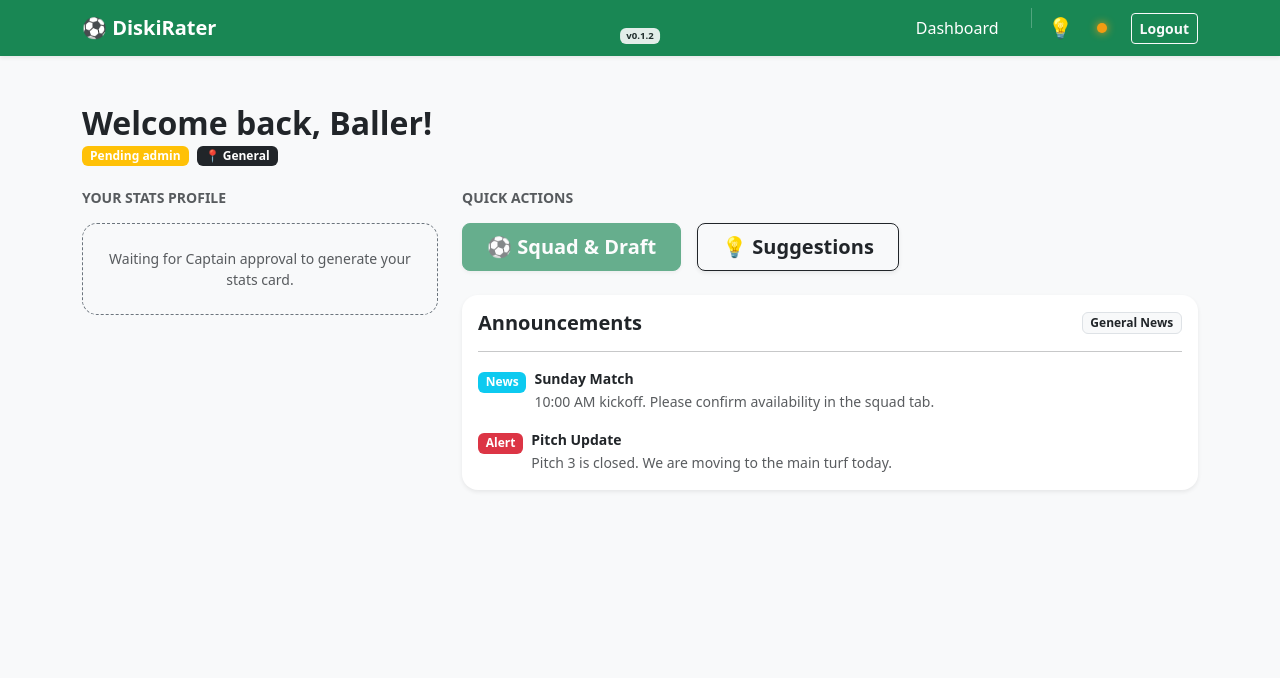
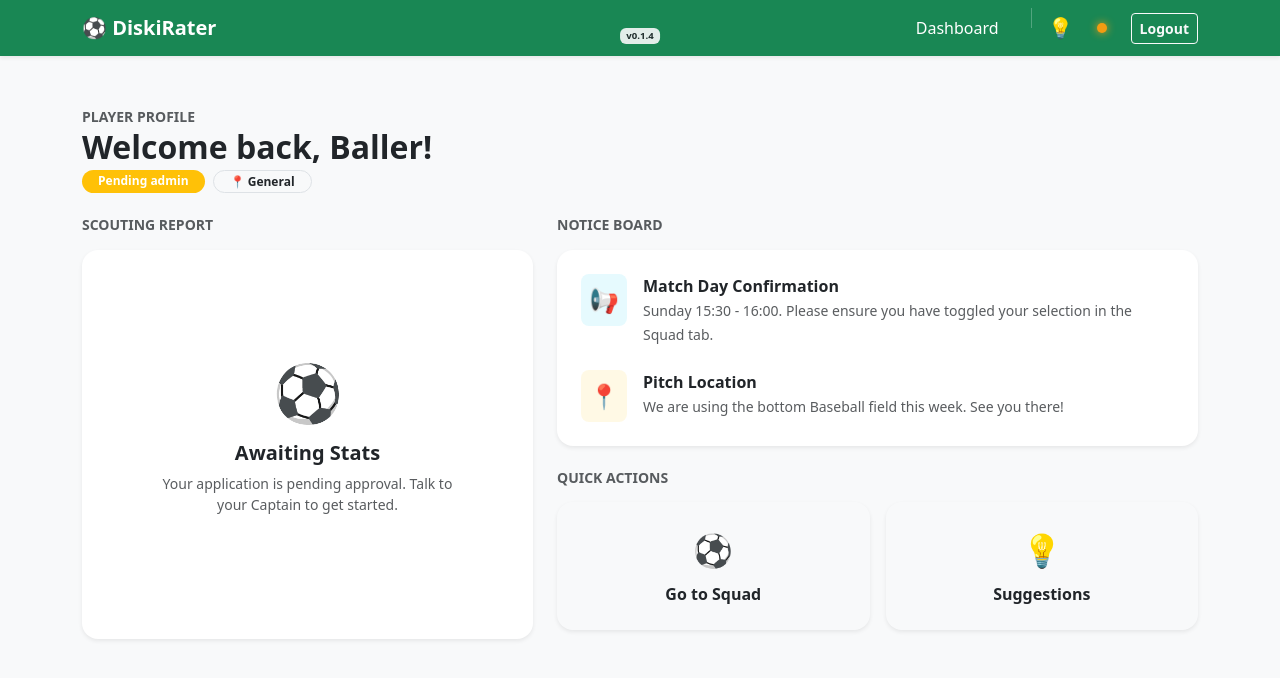
Before and after one commit to ares27/diski-rater, a React (Vite) app: page /home in a window 1280 px wide. Shown: the top 678 px of the page. Built offline with nearby package versions, Linux system fonts and the light colour scheme; no server answers; sample sign-in values are in the browser's storage.

Commit message:
update app

```diff
--- a/dev-dist/sw.js
+++ b/dev-dist/sw.js
@@ -82,7 +82,7 @@ define(['./workbox-7a5e81cd'], (function (workbox) { 'use strict';
    */
   workbox.precacheAndRoute([{
     "url": "index.html",
-    "revision": "0.5nd546o3q2g"
+    "revision": "0.8uvs5bek98o"
   }], {});
   workbox.cleanupOutdatedCaches();
   workbox.registerRoute(new workbox.NavigationRoute(workbox.createHandlerBoundToURL("index.html"), {
--- a/package.json
+++ b/package.json
@@ -1,7 +1,7 @@
 {
   "name": "diski-rater",
   "private": true,
-  "version": "0.1.2",
+  "version": "0.1.4",
   "type": "module",
   "engines": {
     "node": ">=20.0.0"
--- /dev/null
+++ b/src/components/StatHero.tsx
@@ -0,0 +1,104 @@
+import { Card, Row, Col, ProgressBar, Badge } from "react-bootstrap";
+
+interface StatHeroProps {
+  player: any;
+  report: {
+    archetype: string;
+    analysis: string;
+    overall: number;
+  };
+}
+
+export const StatHero = ({ player, report }: StatHeroProps) => {
+  const stats = [
+    { label: "Pace", value: player.ratings?.pace || 0, color: "success" },
+    {
+      label: "Technical",
+      value: player.ratings?.technical || 0,
+      color: "info",
+    },
+    {
+      label: "Physical",
+      value: player.ratings?.physical || 0,
+      color: "warning",
+    },
+    {
+      label: "Reliability",
+      value: player.ratings?.reliability || 0,
+      color: "danger",
+    },
+  ];
+
+  return (
+    <Card
+      className="border-0 shadow-lg overflow-hidden"
+      style={{ borderRadius: "20px" }}
+    >
+      {/* Top Section: Identity */}
+      <div className="bg-dark text-white p-4 text-center">
+        <Badge bg="success" className="mb-2 px-3 rounded-pill">
+          {report.archetype}
+        </Badge>
+        <h1 className="display-4 fw-bold mb-0">{report.overall}</h1>
+        <p className="text-uppercase tracking-widest small opacity-75">
+          Overall Rating
+        </p>
+      </div>
+
+      <Card.Body className="p-4">
+        <div className="mb-4">
+          <h5 className="fw-bold mb-1">Scout Analysis</h5>
+          <p className="text-muted small italic">"{report.analysis}"</p>
+        </div>
+
+        {/* Detailed Stats Bars */}
+        <Row className="g-3">
+          {stats.map((stat) => (
+            <Col xs={6} key={stat.label}>
+              <div className="d-flex justify-content-between mb-1">
+                <span className="small fw-bold">{stat.label}</span>
+                <span className="small fw-bold">{stat.value}</span>
+              </div>
+              <ProgressBar
+                variant={stat.color}
+                now={stat.value}
+                style={{ height: "6px" }}
+                className="rounded-pill"
+              />
+            </Col>
+          ))}
+        </Row>
+
+        <div className="mt-4 pt-3 border-top d-flex justify-content-between">
+          <div className="text-center">
+            <div className="fw-bold">{player.position || "N/A"}</div>
+            <small
+              className="text-muted text-uppercase"
+              style={{ fontSize: "0.6rem" }}
+            >
+              Position
+            </small>
+          </div>
+          <div className="text-center">
+            <div className="fw-bold">{player.foot || "Right"}</div>
+            <small
+              className="text-muted text-uppercase"
+              style={{ fontSize: "0.6rem" }}
+            >
+              Preferred Foot
+            </small>
+          </div>
+          <div className="text-center">
+            <div className="fw-bold">#{player.kitNumber || "?"}</div>
+            <small
+              className="text-muted text-uppercase"
+              style={{ fontSize: "0.6rem" }}
+            >
+              Kit No.
+            </small>
+          </div>
+        </div>
+      </Card.Body>
+    </Card>
+  );
+};
--- a/src/pages/UserDashboard.tsx
+++ b/src/pages/UserDashboard.tsx
@@ -14,23 +14,20 @@ import {
   getPlayers,
   getPendingUsers,
 } from "../services/api/api";
-import PlayerCard from "../components/PlayerCard";
+import { StatHero } from "../components/StatHero";
 import { useNavigate } from "react-router-dom";
 
-const API_BASE_URL = import.meta.env.VITE_API_URL || "http://localhost:5000";
-
-// --- ADDITION 1: THE INVESTIGATION LOGIC ---
-// This lives outside the component so it doesn't re-run on every render
 const getScoutReport = (ratings: any) => {
   if (!ratings)
     return {
       archetype: "Prospect",
       analysis: "Waiting for your first match data...",
+      overall: 0,
     };
 
   const { pace, technical, physical, reliability } = ratings;
+  const avg = (pace + technical + physical + reliability) / 4;
   const max = Math.max(pace, technical, physical, reliability);
-  const avg = (pace + technical + physical + reliability) / 4;
 
   let archetype = "All-Rounder";
   let analysis = "You provide a solid balance to any squad.";
@@ -46,10 +43,8 @@ const getScoutReport = (ratings: any) => {
     analysis = "You dominate the physical duels in the middle of the park.";
   } else if (max === reliability && reliability > 70) {
     archetype = "The Engine";
-    analysis = "Your work rate ensures the team stays solid for 90 minutes.";
+    analysis = "Your work rate ensures the team stays solid.";
   }
-
-  if (avg < 55) analysis = "Focus on training to boost your core attributes.";
 
   return { archetype, analysis, overall: Math.round(avg) };
 };
@@ -68,31 +63,21 @@ export const UserDashboard = () => {
 
       const cachedProfile = localStorage.getItem("diski_user_profile");
       const cachedStats = localStorage.getItem("diski_my_stats");
-      const cachedPending = localStorage.getItem("diski_pending_count");
-
       if (cachedProfile) setUserData(JSON.parse(cachedProfile));
       if (cachedStats) setPlayerStats(JSON.parse(cachedStats));
-      if (cachedPending) setPendingCount(parseInt(cachedPending));
-
       if (cachedProfile) setLoading(false);
 
       try {
         const data = await getUserStatus(user.uid);
-        if (!data) {
-          setUserData({
-            status: "Pending",
-            role: "Player",
-            diskiName: "New Baller",
-          });
-          return;
-        }
-
+        if (data) {
           setUserData(data);
           localStorage.setItem("diski_user_profile", JSON.stringify(data));
 
           if (data.linkedPlayerId) {
             const allPlayers = await getPlayers();
-          const me = allPlayers.find((p: any) => p._id === data.linkedPlayerId);
+            const me = allPlayers.find(
+              (p: any) => p._id === data.linkedPlayerId
+            );
             if (me) {
               setPlayerStats(me);
               localStorage.setItem("diski_my_stats", JSON.stringify(me));
@@ -100,39 +85,22 @@ export const UserDashboard = () => {
           }
 
           if (data.role === "Captain") {
-          try {
-            // FIX: Use the central API function instead of fetch()
             const pending = await getPendingUsers();
-
-            const areaSpecificPending = pending.filter(
+            const areaSpecific = pending.filter(
               (u: any) => (u.area || u.areaId) === (data.area || data.areaId)
             );
-            setPendingCount(areaSpecificPending.length);
-            localStorage.setItem(
-              "diski_pending_count",
-              areaSpecificPending.length.toString()
-            );
-          } catch (e) {
-            console.warn("Could not fetch pending count, using cache.");
-            console.error(
-              "Silent fail on pending count - likely not a captain or network issue."
-            );
+            setPendingCount(areaSpecific.length);
           }
         }
       } catch (err) {
-        console.error("Dashboard fetch failed, using offline data.");
-        if (!cachedProfile) setUserData({ status: "Pending", role: "Player" });
+        console.error("Fetch failed", err);
       } finally {
         setLoading(false);
       }
     };
-
     fetchDashboardData();
   }, []);
 
-  // --- ADDITION 2: RUN THE INVESTIGATION ---
-  // Helper for area display
-  // const displayArea = userData?.area || userData?.areaId || "General";
   const report = getScoutReport(playerStats?.ratings);
   const displayArea = userData?.area || userData?.areaId || "General";
 
@@ -140,61 +108,79 @@ export const UserDashboard = () => {
     return (
       <div className="text-center mt-5">
         <Spinner animation="border" variant="success" />
-        <p className="mt-2 text-muted">Accessing Dashboard...</p>
+        <p className="mt-2 text-muted">Loading Command Centre...</p>
       </div>
     );
 
   return (
     <Container className="py-4">
-      {/* CAPTAIN'S PRIVILEGED SECTION */}
+      {/* 1. CAPTAIN'S PRIVILEGED SECTION (RESTORED & IMPROVED) */}
       {userData?.role === "Captain" && (
         <Row className="mb-4">
           <Col>
-            <Card className="border-success bg-light shadow-sm">
-              <Card.Body className="d-flex justify-content-between align-items-center">
+            <Card className="border-0 shadow-sm bg-dark text-white rounded-4 overflow-hidden">
+              <Card.Body className="p-4">
+                <div className="d-flex justify-content-between align-items-center mb-3">
                   <div>
-                  <h6 className="mb-0 fw-bold text-dark">
-                    Captain's Command Centre:{" "}
-                    <span className="text-success">{displayArea}</span>
-                  </h6>
-                  <small className="text-muted">
-                    {pendingCount > 0
-                      ? `There are ${pendingCount} new players in ${displayArea} awaiting approval.`
-                      : `All caught up in ${displayArea}!`}
+                    <h5 className="fw-bold mb-0 text-success">
+                      Captain's Command Centre
+                    </h5>
+                    <small className="opacity-75">
+                      Manage {displayArea} Squad & Approvals
                     </small>
                   </div>
+                  <Badge bg="success" className="rounded-pill px-3 py-2">
+                    Active Session
+                  </Badge>
+                </div>
+                <Row className="g-2">
+                  <Col xs={12} md={6}>
                     <Button
-                  variant="success"
-                  size="sm"
-                  className="fw-bold px-3"
+                      variant="outline-light"
+                      className="w-100 fw-bold border-2 py-2 d-flex align-items-center justify-content-center gap-2"
                       onClick={() => navigate("/admin")}
                     >
-                  Approvals{" "}
+                      🛡️ Player Approvals
                       {pendingCount > 0 && (
-                    <Badge bg="danger" className="ms-1">
+                        <Badge bg="danger" pill>
                           {pendingCount}
                         </Badge>
                       )}
                     </Button>
+                  </Col>
+                  <Col xs={12} md={6}>
+                    <Button
+                      variant="success"
+                      className="w-100 fw-bold py-2 shadow-sm d-flex align-items-center justify-content-center gap-2"
+                      onClick={() => navigate("/squad")}
+                    >
+                      📋 Generate Match Day
+                    </Button>
+                  </Col>
+                </Row>
               </Card.Body>
             </Card>
           </Col>
         </Row>
       )}
 
-      <Row className="mb-4 align-items-center">
+      {/* 2. PLAYER WELCOME */}
+      <Row className="mb-4">
         <Col>
+          <span className="text-uppercase small fw-bold text-muted tracking-widest">
+            Player Profile
+          </span>
           <h2 className="fw-bold mb-1">
             Welcome back, {userData?.diskiName || "Baller"}!
           </h2>
           <div className="d-flex gap-2">
             <Badge
               bg={userData?.status === "Approved" ? "success" : "warning"}
-              className="px-2 py-1"
+              className="rounded-pill px-3"
             >
-              {userData?.status || "Pending"} {userData?.role || "Player"}
+              {userData?.status || "Pending"} {userData?.role}
             </Badge>
-            <Badge bg="dark" className="px-2 py-1">
+            <Badge bg="light" text="dark" className="rounded-pill px-3 border">
               📍 {displayArea}
             </Badge>
           </div>
@@ -202,92 +188,85 @@ export const UserDashboard = () => {
       </Row>
 
       <Row>
-        <Col md={6} lg={4} className="mb-4">
-          <h5 className="text-muted mb-3 small fw-bold text-uppercase">
-            Your Stats Profile
-          </h5>
+        {/* 3. HERO STATS SECTION */}
+        <Col lg={5} className="mb-4">
+          <h6 className="text-muted mb-3 small fw-bold text-uppercase tracking-wider">
+            Scouting Report
+          </h6>
           {playerStats ? (
-            <PlayerCard
-              player={playerStats}
-              onRate={() => {}}
-              onToggleSelect={() => {}}
-            />
+            <StatHero player={playerStats} report={report} />
           ) : (
-            <Card
-              className="p-4 text-center border-secondary"
-              style={{
-                borderStyle: "dashed",
-                backgroundColor: "transparent",
-                borderRadius: "15px",
-              }}
-            >
-              <p className="mb-0 text-muted small">
+            <Card className="p-5 text-center border-0 shadow-sm rounded-4 bg-white h-100 d-flex flex-column justify-content-center">
+              <div className="display-4 mb-3">⚽</div>
+              <h5 className="fw-bold">Awaiting Stats</h5>
+              <p className="text-muted small px-3">
                 {userData?.status === "Approved"
-                  ? "Profile approved! Your stats will appear once the Captain links your game data."
-                  : "Waiting for Captain approval to generate your stats card."}
+                  ? "Your profile is linked! Your scouting analysis will appear once you've been rated in a match."
+                  : "Your application is pending approval. Talk to your Captain to get started."}
               </p>
             </Card>
           )}
         </Col>
 
-        <Col md={6} lg={8}>
-          <h5 className="text-muted mb-3 small fw-bold text-uppercase">
-            Quick Actions
-          </h5>
-          <div className="d-grid gap-3 d-sm-flex mb-4">
-            <Button
-              variant="success"
-              size="lg"
-              className="shadow-sm fw-bold px-4"
-              disabled={userData?.status !== "Approved"}
-              onClick={() => navigate("/squad")}
-            >
-              ⚽ Squad & Draft
-            </Button>
-            <Button
-              variant="outline-dark"
-              size="lg"
-              className="shadow-sm fw-bold px-4"
-              onClick={() => navigate("/board")}
-            >
-              💡 Suggestions
-            </Button>
+        {/* 4. ANNOUNCEMENTS & ACTIONS */}
+        <Col lg={7}>
+          <h6 className="text-muted mb-3 small fw-bold text-uppercase tracking-wider">
+            Notice Board
+          </h6>
+          <Card className="shadow-sm border-0 rounded-4 mb-4">
+            <Card.Body className="p-4">
+              <div className="mb-4 d-flex align-items-start">
+                <div className="bg-info bg-opacity-10 p-2 rounded-3 me-3">
+                  <span className="fs-4">📢</span>
                 </div>
-
-          <Card className="shadow-sm border-0 rounded-4">
-            <Card.Body>
-              <div className="d-flex justify-content-between align-items-center mb-3">
-                <Card.Title className="fw-bold mb-0">Announcements</Card.Title>
-                <Badge bg="light" text="dark" className="border">
-                  {displayArea} News
-                </Badge>
-              </div>
-              <hr />
-              <div className="mb-3 d-flex align-items-start">
-                <Badge bg="info" className="me-2 mt-1">
-                  News
-                </Badge>
                 <div>
-                  <div className="fw-bold small">Sunday Match</div>
+                  <div className="fw-bold">Match Day Confirmation</div>
                   <small className="text-muted">
-                    10:00 AM kickoff. Please confirm availability in the squad
-                    tab.
+                    Sunday 15:30 - 16:00. Please ensure you have toggled your
+                    selection in the Squad tab.
                   </small>
                 </div>
               </div>
               <div className="d-flex align-items-start">
-                <Badge bg="danger" className="me-2 mt-1">
-                  Alert
-                </Badge>
+                <div className="bg-warning bg-opacity-10 p-2 rounded-3 me-3">
+                  <span className="fs-4">📍</span>
+                </div>
                 <div>
-                  <div className="fw-bold small">Pitch Update</div>
+                  <div className="fw-bold">Pitch Location</div>
                   <small className="text-muted">
-                    Pitch 3 is closed. We are moving to the main turf today.
+                    We are using the bottom Baseball field this week. See you
+                    there!
                   </small>
                 </div>
               </div>
             </Card.Body>
           </Card>
+
+          <h6 className="text-muted mb-3 small fw-bold text-uppercase tracking-wider">
+            Quick Actions
+          </h6>
+          <Row className="g-3">
+            <Col xs={6}>
+              <Button
+                variant="white"
+                className="w-100 py-4 shadow-sm border-0 rounded-4 fw-bold text-dark h-100"
+                onClick={() => navigate("/squad")}
+              >
+                <div className="fs-2 mb-2">⚽</div>
+                Go to Squad
+              </Button>
+            </Col>
+            <Col xs={6}>
+              <Button
+                variant="white"
+                className="w-100 py-4 shadow-sm border-0 rounded-4 fw-bold text-dark h-100"
+                onClick={() => navigate("/board")}
+              >
+                <div className="fs-2 mb-2">💡</div>
+                Suggestions
+              </Button>
+            </Col>
+          </Row>
         </Col>
       </Row>
     </Container>
```
Lines whose indentation alone changed are shown as unchanged.
